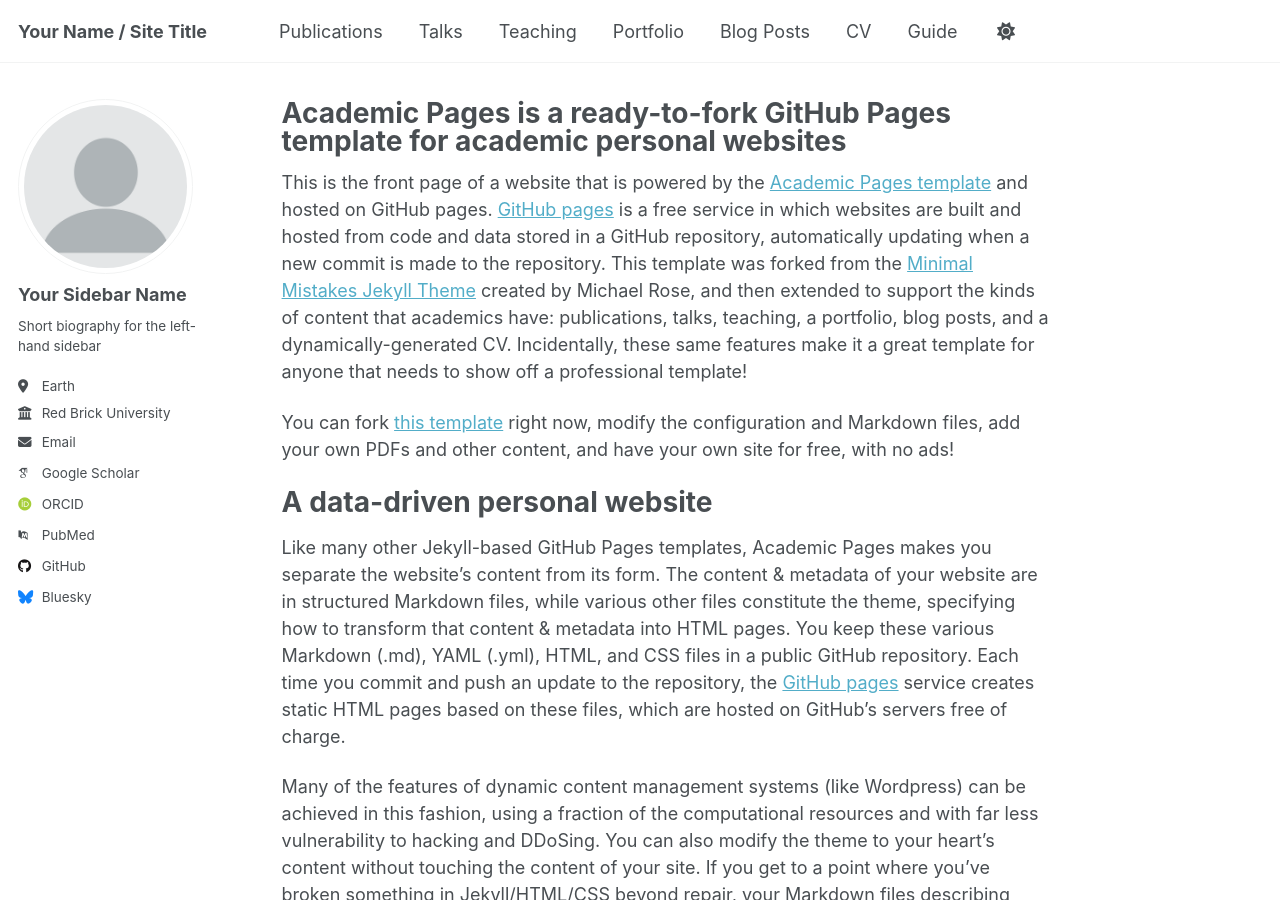
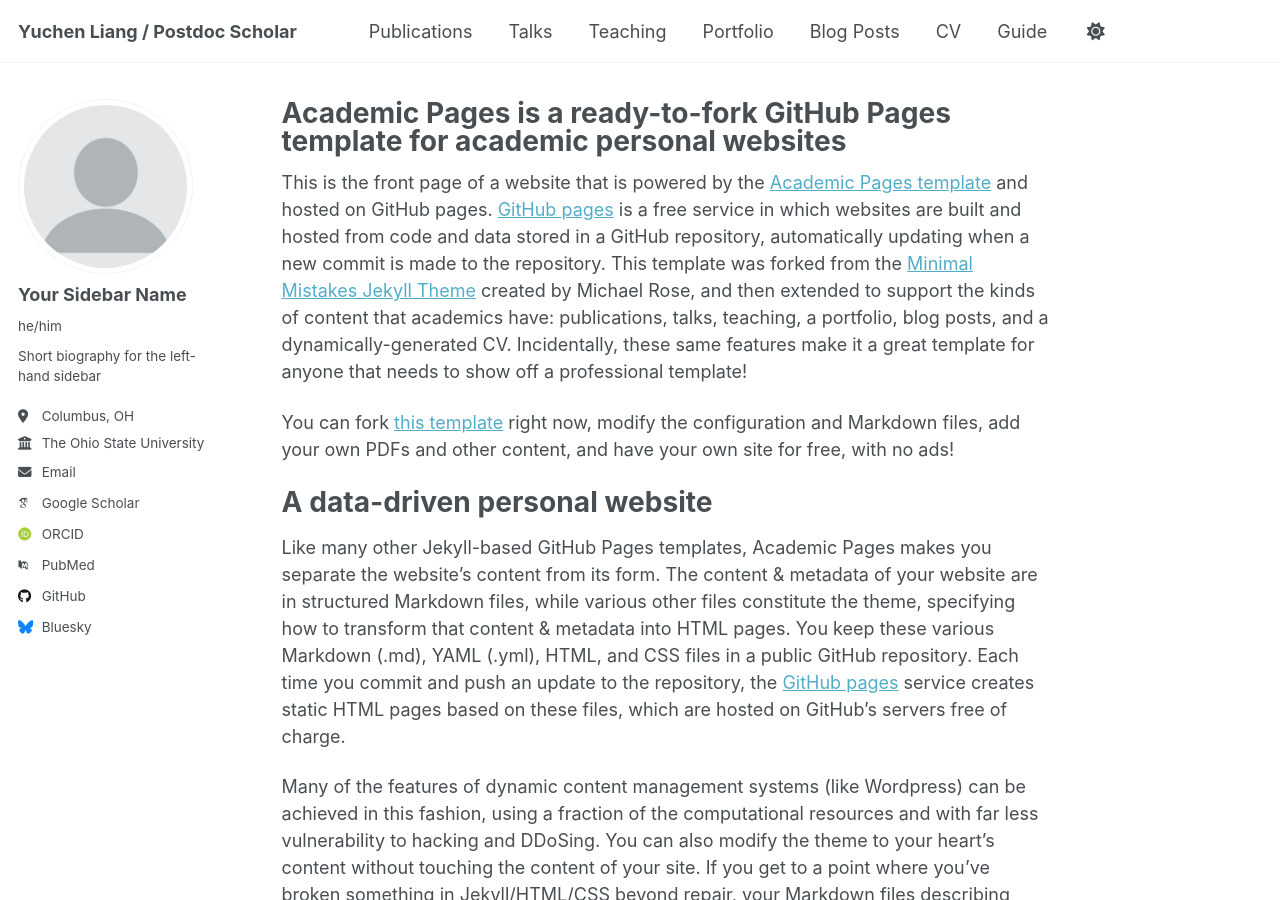
Before and after one commit to yuchenliang1/yuchenliang1.github.io, a Jekyll site: the page built from _pages/about.md, in a window 1280 px wide and 900 px high. Built offline with Jekyll 4.4.1, drawn with Linux system fonts in a browser that asks for light colours; some web fonts are replaced; a script that is not in the unit is left out.

Commit message:
Update _config.yml

```diff
--- a/_config.yml
+++ b/_config.yml
@@ -9,11 +9,11 @@
 # Basic Site Settings
 locale                   : "en-US"
 site_theme               : "default"
-title                    : "Your Name / Site Title"
+title                    : "Yuchen Liang / Postdoc Scholar"
 title_separator          : "-"
 name                     : &name "Your Name"
 description              : &description "personal description"
-url                      : https://academicpages.github.io # the base hostname & protocol for your site e.g. "https://[your GitHub username].github.io" or if you already have some other page hosted on Github then use "https://[your GitHub username].github.io/[Your Repo Name]"
+url                      : "https://yuchenliang1.github.io" # the base hostname & protocol for your site e.g. "https://[your GitHub username].github.io" or if you already have some other page hosted on Github then use "https://[your GitHub username].github.io/[Your Repo Name]"
 baseurl                  : "" # the subpath of your site, e.g. "/blog"
 repository               : "academicpages/academicpages.github.io"
 
@@ -24,10 +24,10 @@ author:
   # Biographic information
   avatar           : "profile.png"
   name             : "Your Sidebar Name"
-  pronouns         : # example: "she/her"
+  pronouns         : "he/him" # example: "she/her"
   bio              : "Short biography for the left-hand sidebar"
-  location         : "Earth"
-  employer         : "Red Brick University"
+  location         : "Columbus, OH"
+  employer         : "The Ohio State University"
   uri              : # URL
   email            : "none@example.org"
 
```
